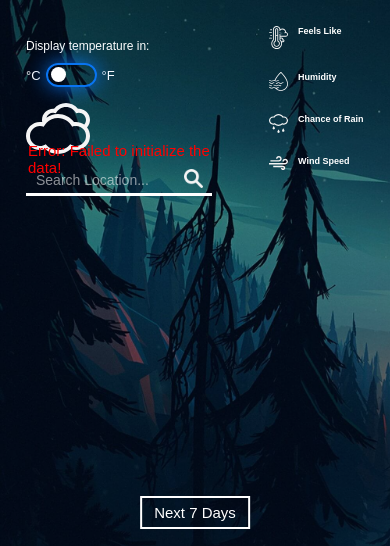
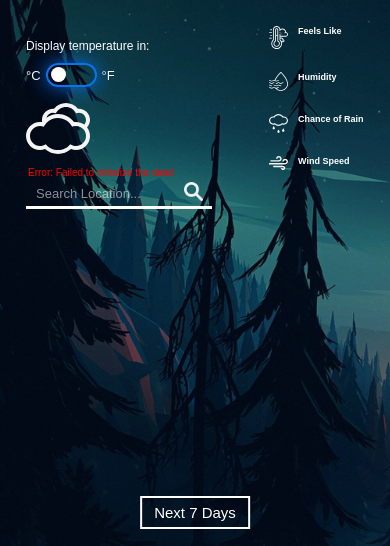
Before and after one commit to stefanmrvic/weather-app, a website built with webpack: page src/index.html in a window 390 px wide. Shown: the top 546 px of the page. Built offline with nearby package versions, Linux system fonts and the light colour scheme; no server answers.

Commit message:
add: responsiveness for error msg

```diff
--- a/src/styles/pages/_home.scss
+++ b/src/styles/pages/_home.scss
@@ -232,15 +232,19 @@ main {
 }
 
 #search {
-    background: none;
     color: white;
+    font-size: 13px;
     padding: 5px 35px 5px 10px;
-    font-size: 14px;
     width: 100%;
     max-width: 219px;
+    background: none;
     border: none;
     border-bottom: 3px solid white;
     outline: none;
+
+    @media screen and (min-width: 500px) {
+        font-size: 14px;
+    }
 }
 
 #search::placeholder {
@@ -275,11 +279,32 @@ main {
 
 .error__msg {
     display: none;
-    position: absolute;
-    bottom: 39px;
+    position: relative;
+    font-size: 10px;
+    color: red;
+    bottom: 0;
     left: 2px;
-    font-size: 15px;
-    color: red;
+    margin-bottom: 3px;
+
+    @media screen and (min-width: 750px) {
+        font-size: 12px;
+        position: absolute;
+        min-width: 240px;
+        bottom: 39px;
+        margin-bottom: 0;
+    }
+
+    @media screen and (min-width: 750px) {
+        font-size: 14px;
+        position: absolute;
+        min-width: 240px;
+        bottom: 39px;
+        margin-bottom: 0;
+    }
+
+    @media screen and (min-width: 1200px) {
+        font-size: 15px;
+    }
 }
 
 .container--right {
```
